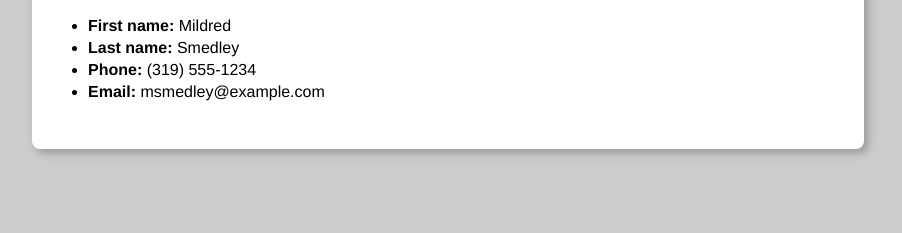
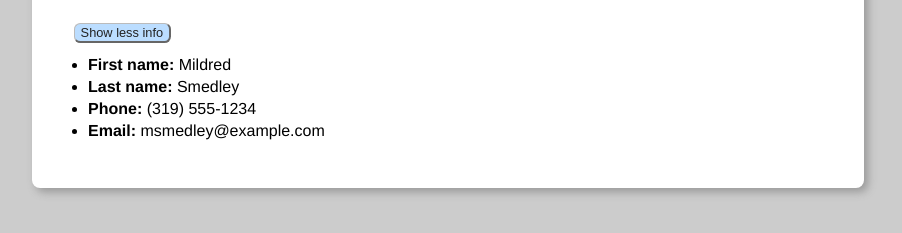
Before and after one commit to rjpepmeyer/ronald-pepmeyer-ux-iop, a website: page user_profile.html in a window 1280 px wide. Shown: the part 247-480 px from the top of the page, without its empty margins (192-1094 px from the left). Drawn offline with Linux system fonts and the light colour scheme.

Commit message:
Add JS hide/show button to user_profile.html

```diff
--- a/styles/style.scss
+++ b/styles/style.scss
@@ -12,6 +12,13 @@ $head-font-stack: Garamond, Georgia, serif;
   -webkit-box-shadow: $xoffset $yoffset $blur $color;
      -moz-box-shadow: $xoffset $yoffset $blur $color;
           box-shadow: $xoffset $yoffset $blur $color;
+}
+
+@mixin clearfix() {
+  content: " ";
+  display: block;
+  clear: both;
+  visibility: hidden;
 }
 
 body {
@@ -59,8 +66,46 @@ h1, h2 {
   font-family: $head-font-stack;
 }
 
-section ul li {
-  margin: .25em 0 .25em 0;
+section {
+
+  ul {
+    clear: both;
+
+    li {
+      margin: .25em 0 .25em 0;
+    }
+  }
+
+  button {
+    float: left;
+    position: relative;
+    left: 0;
+    margin-bottom: 1em;
+    margin-left: 2em;
+    background-color: #bdf;
+    color: #222;
+    font-size: .8em;
+    border-width: 1px 2px 2px 1px;
+    border-style: solid;
+    border-color: #bbb #666 #666 #bbb;
+    outline: none;
+    @include border-radius(.5em, .5em, .5em, .5em);
+  }
+
+  button:hover {
+    background-color: #9cf;
+    color: #000;
+    cursor: pointer;
+  }
+
+  button:active {
+    border-width: 2px 1px 1px 2px;
+    border-color: #666 #bbb #bbb #666;
+  }
+
+  button:after {
+    @include clearfix();
+  }
 }
 
 label {
@@ -75,10 +120,7 @@ input {
 }
 
 input:after {
-  content: " ";
-  display: block;
-  clear: both;
-  visibility: hidden;
+  @include clearfix();
 }
 
 button {
--- a/user_profile.html
+++ b/user_profile.html
@@ -28,15 +28,34 @@
 
       <section>
         <h2> User Profile </h2>
+        <button id="toggleButton" name='toggle-visibility' onClick="toggle('additionalInfo','toggleButton');">Show less info</button>
         <ul>
           <li> <strong> First name: </strong> Mildred </li>
           <li> <strong> Last name: </strong> Smedley </li>
-          <li> <strong> Phone: </strong> (319) 555-1234 </li>
-          <li> <strong> Email: </strong> msmedley@example.com </li>
+          <span id ="additionalInfo" style="display: inline">
+            <li> <strong> Phone: </strong> (319) 555-1234 </li>
+            <li> <strong> Email: </strong> msmedley@example.com </li>
+          </span>
         </ul>
+
       </section>
 
     </main>
+
+    <script language="javascript">
+
+      function toggle(x,y) {
+        if (document.getElementById(x).style.display == 'inline') {
+          document.getElementById(x).style.display = 'none';
+          document.getElementById(y).innerHTML = 'Show more info';
+        } else {
+          document.getElementById(x).style.display = 'inline';
+          document.getElementById(y).innerHTML = 'Show less info';
+        }
+      }
+
+    </script>
+
   </body>
 
 </html>
```
Also changed, not shown: styles/style.css.
